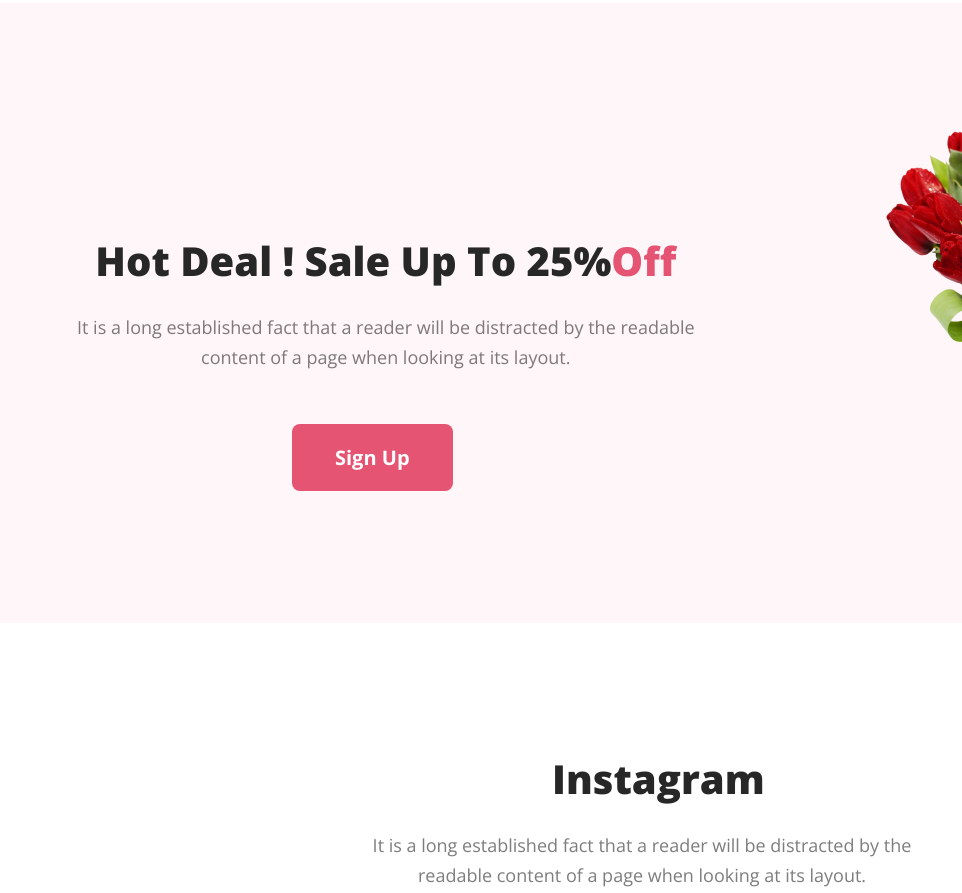
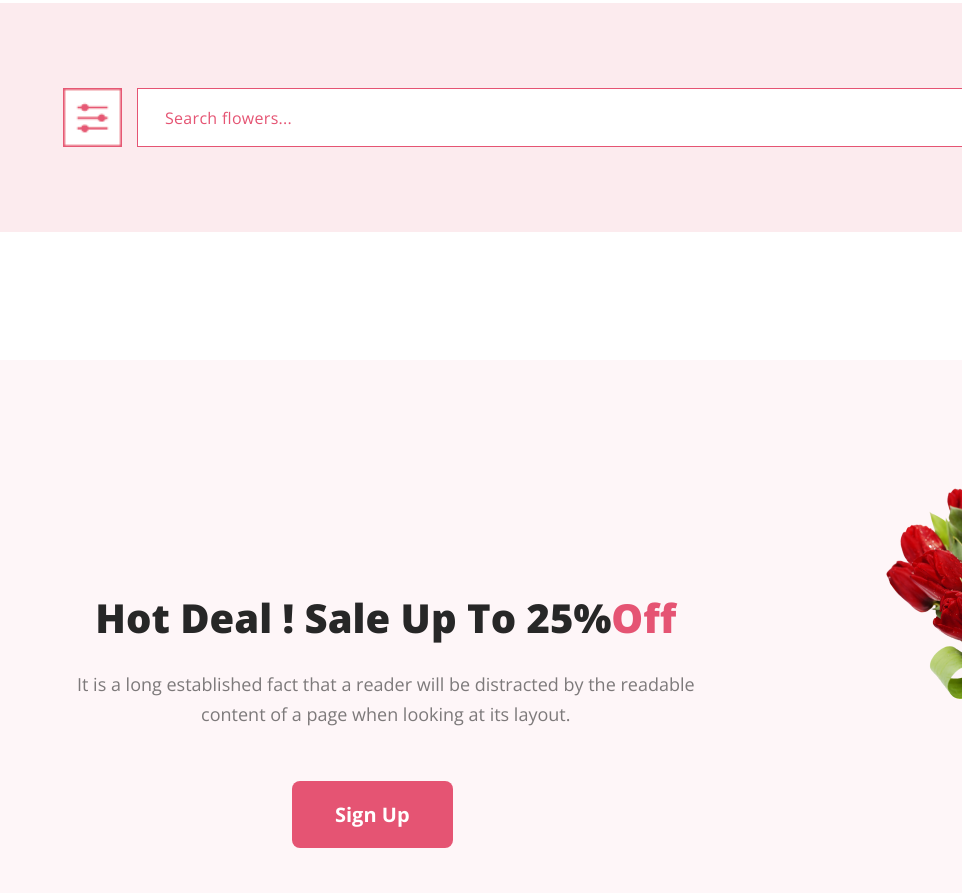
Before and after one commit to parthob312/flowershop-website, a plain HTML site: page index.html in a window 1280 px wide. Shown: the part 2428-3321 px from the top of the page, without its empty margins (318-1280 px from the left). Drawn offline with nearby package versions, Linux system fonts and the light colour scheme.

Commit message:
adding my section

```diff
--- a/index.html
+++ b/index.html
@@ -119,6 +119,25 @@
           </div>
         </div>
       </div>
+      <!-- This Section For Search Flowers -->
+      <section>
+        <div class="search-section">
+          <div class="search-flower">
+            <img class="search-filter" src="images/Group 44.png" alt="group" />
+            <input
+              type="text"
+              name="text"
+              id="search"
+              placeholder="Search flowers..."
+            />
+            <img
+              class="search-icon"
+              src="images/clarity_search-line.png"
+              alt="search-line"
+            />
+          </div>
+        </div>
+      </section>
       <!-- This Section For Hot Deal -->
       <section class="hotdeal-container">
         <div class="hotdeal-body">
--- a/style.css
+++ b/style.css
@@ -170,6 +170,40 @@
 .poster-title {
   display: flex;
 }
+/* This Section For Search Flowers */
+.search-flower {
+  width: 1440px;
+  height: 229px;
+  background: rgba(229, 84, 115, 0.116);
+  display: flex;
+  gap: 15px;
+  margin: 0 240px 128px 240px;
+}
+.search-filter {
+  width: 59px;
+  height: 59px;
+  padding: 85px 0 85px 141px;
+}
+#search {
+  border: 1px solid #e55473;
+  background: #fff;
+  padding: 21px 850px 19px 27px;
+  margin: 85px 0;
+}
+#search::placeholder {
+  color: #e55473;
+  font-size: 16px;
+  font-weight: 400;
+  letter-spacing: 0.3px;
+}
+.search-icon {
+  width: 28px;
+  height: 28px;
+  border: 1px solid #e55473;
+  background: #e55473;
+  padding: 16px 15px 15px 16px;
+  margin: 85px 141px 85px 0;
+}
 /* This Section For Hot Deal */
 .hotdeal-container {
   width: 1920px;
@@ -251,7 +285,7 @@
   margin: 0 240px 128px 240px;
 }
 .deals {
-  padding: 122px 270px 121px 270px;
+  padding: 122px 265px 121px 265px;
 }
 .deals-heading {
   color: #272727;
@@ -294,9 +328,6 @@
   height: 449px;
   background: #111010;
 }
-.foot {
-  /* padding: 128px 0 128px 815px; */
-}
 .foot-head {
   color: #e55473;
   font-size: 48px;
```
Also changed, not shown: images/Group 44.png (added), images/clarity_search-line.png (added).
